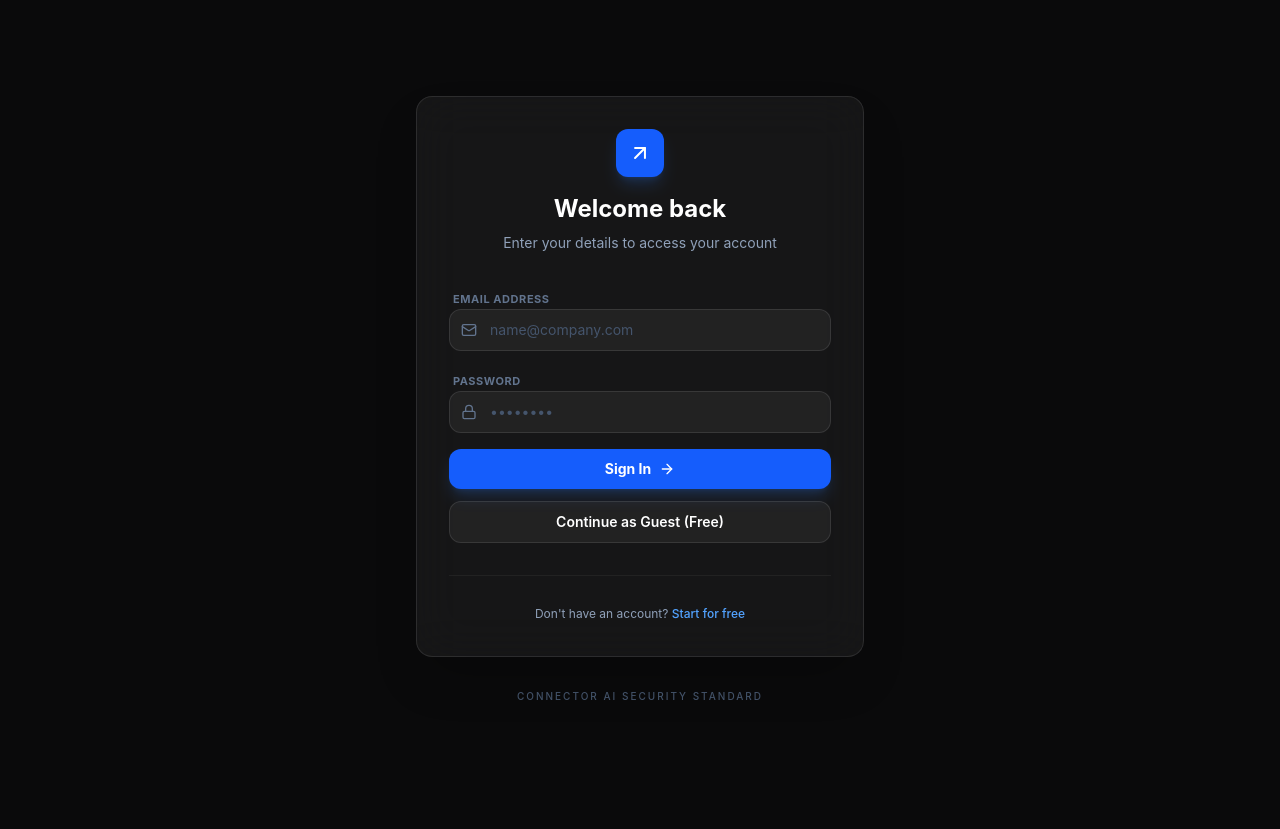
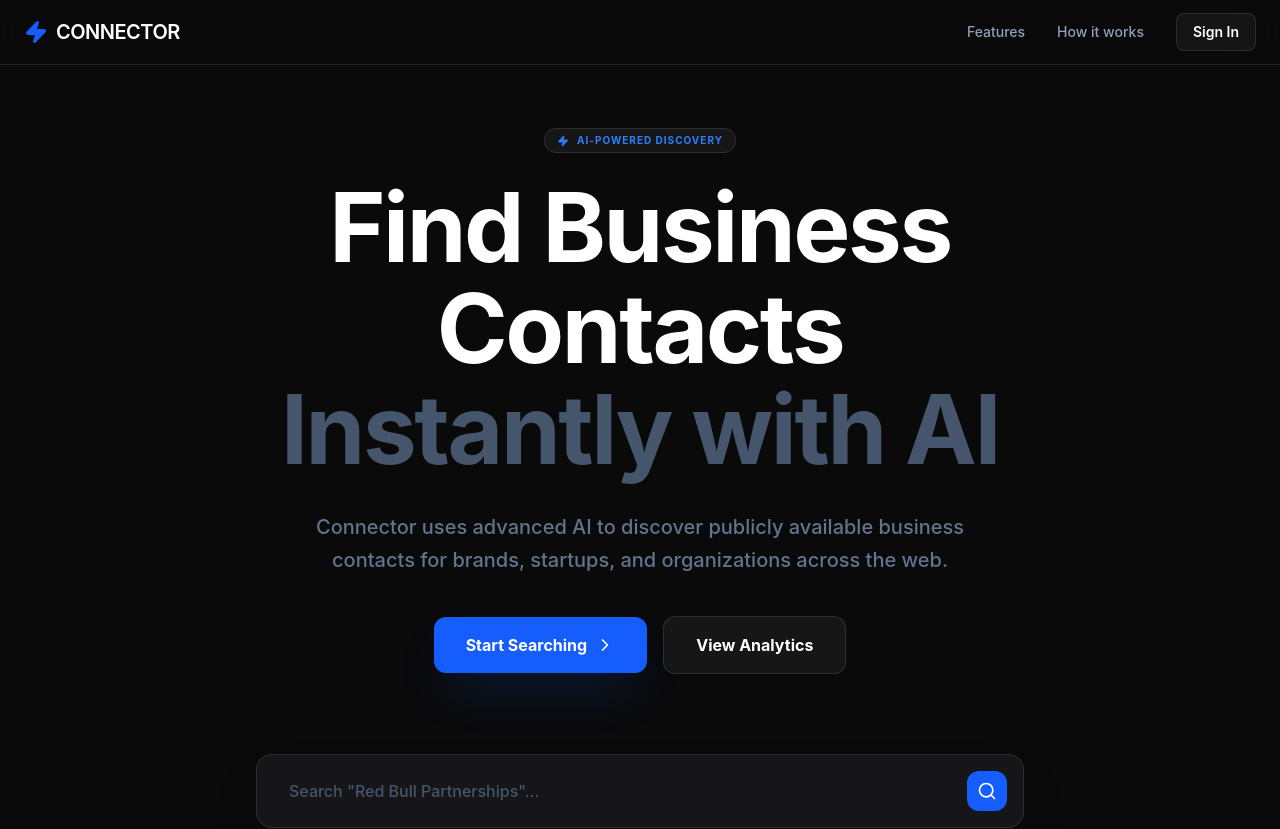
Before and after one commit to sritosh/Connector-Chatbot, a React (Vite) app: page / in a window 1280 px wide. Shown: the top 829 px of the page. Before the commit the page ends 800 px from the top, so only its background shows below. Built offline with nearby package versions, Linux system fonts and the light colour scheme; no server answers.

Commit message:
A seperate signin option configured

```diff
--- a/src/App.tsx
+++ b/src/App.tsx
@@ -6,7 +6,7 @@ import { supabase } from "./lib/supabase";
 import { User } from "@supabase/supabase-js";
 
 export default function App() {
-  const [view, setView] = useState<"landing" | "dashboard">("landing");
+  const [view, setView] = useState<"landing" | "dashboard" | "auth">("landing");
   const [user, setUser] = useState<User | null>(null);
   const [isGuest, setIsGuest] = useState(false);
   const [loading, setLoading] = useState(true);
@@ -15,13 +15,17 @@ export default function App() {
     // Check current session
     supabase.auth.getSession().then(({ data: { session } }) => {
       setUser(session?.user ?? null);
+      if (session?.user) setView("dashboard");
       setLoading(false);
     });
 
     // Listen for auth changes
     const { data: { subscription } } = supabase.auth.onAuthStateChange((_event, session) => {
       setUser(session?.user ?? null);
-      if (session?.user) setIsGuest(false);
+      if (session?.user) {
+        setIsGuest(false);
+        setView("dashboard");
+      }
     });
 
     return () => subscription.unsubscribe();
@@ -35,14 +39,18 @@ export default function App() {
     );
   }
 
-  // Auth Gate - Allow access if user is logged in OR is a guest
-  if (!user && !isGuest) {
-    return <Auth onGuestAccess={() => setIsGuest(true)} />;
+  if (view === "auth") {
+    return <Auth onGuestAccess={() => setView("landing")} />;
   }
 
-  if (view === "landing") {
-    return <LandingPage onStart={() => setView("dashboard")} />;
+  if (view === "landing" && !user && !isGuest) {
+    return <LandingPage onStart={() => setView("dashboard")} onLogin={() => setView("auth")} />;
   }
 
-  return <Dashboard onGoHome={() => setView("landing")} />;
+  // If logged in or guest, or in dashboard view
+  if (view === "dashboard" || user || isGuest) {
+    return <Dashboard onGoHome={() => setView("landing")} />;
+  }
+
+  return <LandingPage onStart={() => setView("dashboard")} onLogin={() => setView("auth")} />;
 }
--- a/src/components/LandingPage.tsx
+++ b/src/components/LandingPage.tsx
@@ -4,6 +4,7 @@ import { Search, Zap, Shield, Rocket, Globe, ChevronRight, ChevronDown } from "l
 
 interface LandingPageProps {
   onStart: () => void;
+  onLogin: () => void;
 }
 
 interface FAQItemProps {
@@ -43,7 +44,7 @@ const FAQItem: React.FC<FAQItemProps> = ({ question, answer }) => {
   );
 }
 
-export function LandingPage({ onStart }: LandingPageProps) {
+export function LandingPage({ onStart, onLogin }: LandingPageProps) {
   return (
     <div className="min-h-screen bg-brand-bg text-slate-200 selection:bg-blue-500/30 font-sans">
       {/* Navbar */}
@@ -56,6 +57,12 @@ export function LandingPage({ onStart }: LandingPageProps) {
           <div className="hidden md:flex items-center gap-8 text-sm font-medium text-slate-400">
             <a href="#features" className="hover:text-white transition-colors">Features</a>
             <a href="#how-it-works" className="hover:text-white transition-colors">How it works</a>
+            <button
+              onClick={onLogin}
+              className="px-4 py-2 bg-white/5 border border-white/10 rounded-lg text-white hover:bg-white/10 transition-all font-semibold"
+            >
+              Sign In
+            </button>
           </div>
         </div>
       </nav>
```
